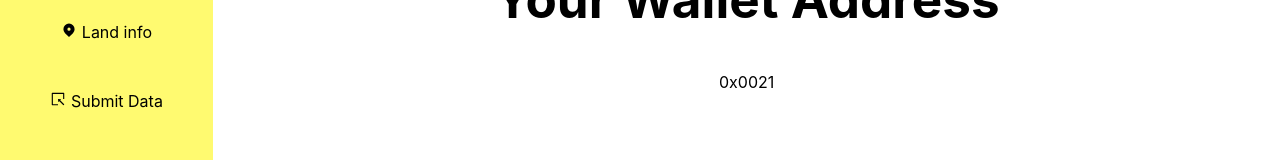
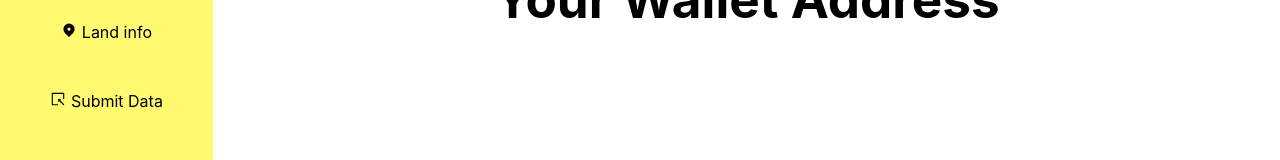
Before and after one commit to PlabanKr/hexoil, a React (Vite) app in the folder client/: page /dashboard in a window 1280 px wide. Shown: the part 180-340 px from the top of the page. Built offline with nearby package versions, Linux system fonts and the light colour scheme.

Commit message:
Show selected wallet address

```diff
--- a/client/src/Profile.jsx
+++ b/client/src/Profile.jsx
@@ -1,10 +1,10 @@
 import "./Profile.css";
 
-function Profile() {
+function Profile({ walletState }) {
   return (
     <>
       <h1 className="wallet-address-header">Your Wallet Address</h1>
-      <p className="wallet-address">0x0021</p>
+      <p className="wallet-address">{walletState.selectedWalletAddress}</p>
     </>
   );
 }
```
